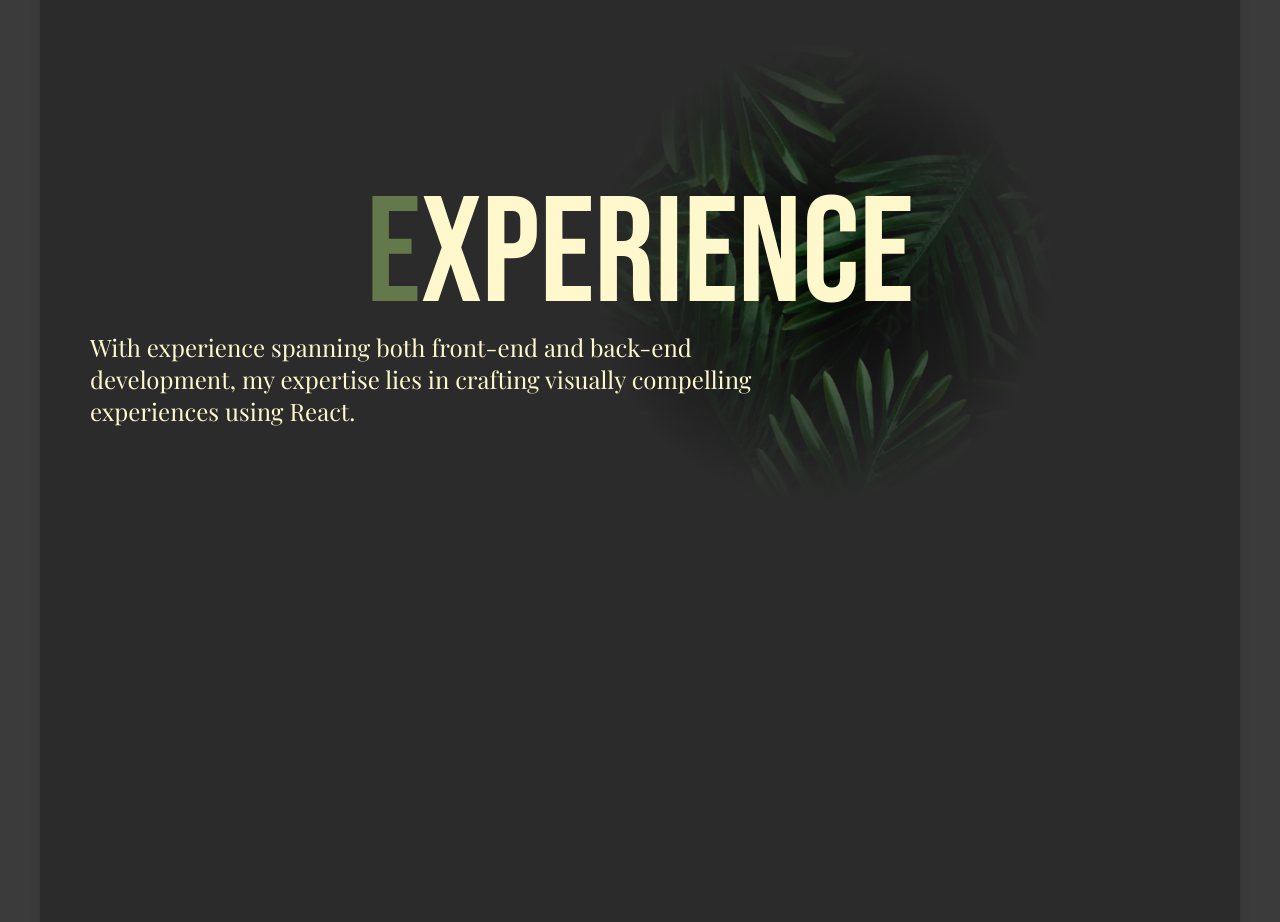
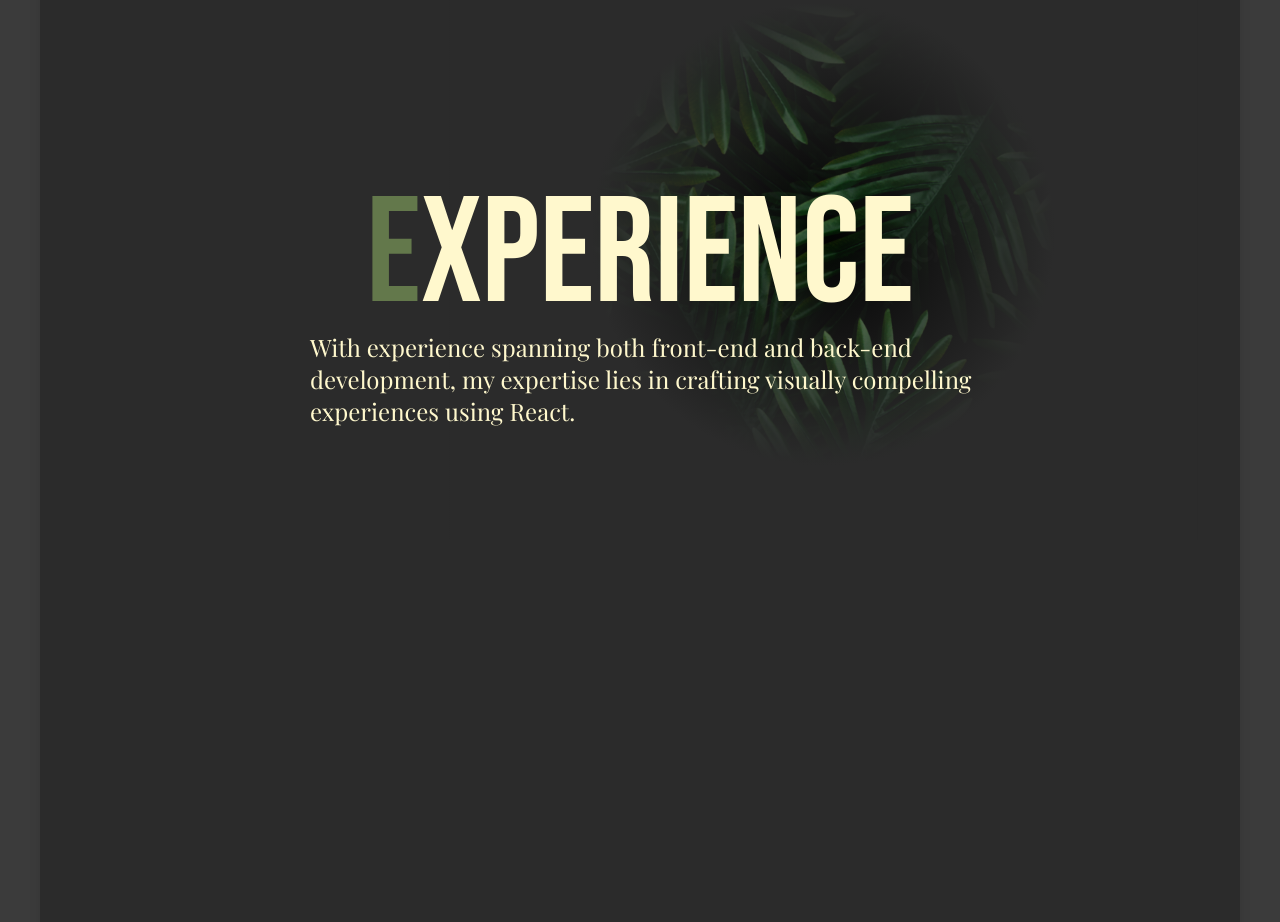
Before and after one commit to jorboare/portfolio2024, a React (Vite) app: page / in a window 1280 px wide. Shown: the part 1360-2282 px from the top of the page. Built offline with nearby package versions, Linux system fonts and the light colour scheme; a web font is replaced by a local one.

Commit message:
Prettier config added. Experience texts modified

```diff
--- a/package.json
+++ b/package.json
@@ -26,6 +26,8 @@
     "eslint-plugin-react-hooks": "^4.6.0",
     "eslint-plugin-react-refresh": "^0.4.6",
     "postcss": "^8.4.38",
+    "prettier": "^3.2.5",
+    "prettier-plugin-tailwindcss": "^0.5.13",
     "tailwindcss": "^3.4.3",
     "typescript": "^5.2.2",
     "vite": "^5.2.0"
--- a/src/components/experience/Experience.tsx
+++ b/src/components/experience/Experience.tsx
@@ -51,7 +51,7 @@ const Experience = () => {
       object.style.opacity = "1";
       object.style.height = calcHeight + "px";
     } else if (calcHeight > elPosY) {
-      object.style.height = elPosY + 3 + "px";
+      object.style.height = elPosY + 4 + "px";
     }
 
     if (calcHeight > 300) {
@@ -64,14 +64,14 @@ const Experience = () => {
     <>
       <div
         id="experience"
-        className="relative w-full sm:pt-14 sm:mt-[0px] md:mt-[50px] lg:mt-[120px]"
+        className="relative w-full pb-10 sm:mt-[0px] sm:pt-14 md:mt-[50px] lg:mt-[120px]"
       >
-        <div className="fadeInRight absolute sm:w-full md:w-2/3 h-full md:h-[500px] lg:h-[600px] sm:top-0 md:-top-1/2 right-0 z-0 gradient-photo"></div>
-        <div className="sm:col-span-12 md:col-span-8 z-40">
-          <h1 className="fadeInLeft  col-span-12 sm:text-center md:text-center font-accent p-0 text-primary leading-[10rem] sm:text-5xl md:text-[150px]  z-0">
+        <div className="gradient-photo absolute right-0 z-0 h-full fadeInRight sm:top-0 sm:w-full md:-top-1/2 md:h-[500px] md:w-2/3 lg:h-[600px]"></div>
+        <div className="z-40 mb-10 sm:col-span-12 md:col-span-8">
+          <h1 className="fadeInLeft  z-30 col-span-12 p-0 font-accent leading-[10rem] text-primary sm:text-center sm:text-5xl md:text-center md:text-[150px]">
             <span className="text-secondary">E</span>xperience
           </h1>
-          <p className="fadeInLeft z-50 text-primary sm:text-lg md:text-xl lg:text-2xl font-primary max-w-[700px] mr-auto">
+          <p className="fadeInLeft z-50 max-w-[700px] font-primary text-primary sm:text-lg md:mb-10 md:ml-[20%] md:text-xl lg:text-2xl">
             With experience spanning both front-end and back-end development, my
             expertise lies in crafting visually compelling experiences using
             React.
@@ -79,7 +79,7 @@ const Experience = () => {
         </div>
         <div
           id="verticalLine"
-          className="transition-width absolute sm:left-0 md:left-1/2 top-full -translate-x-1/2 -tranlate-y-1/2 w-[1px] bg-primary z-40"
+          className="-tranlate-y-1/2 absolute top-full z-40 mt-10 w-[1px] -translate-x-1/2 bg-primary transition-width sm:left-0 md:left-1/2"
         ></div>
       </div>
       <div>
```
Also changed, not shown: 2 other files (tests, documents, lock files or other folders).
